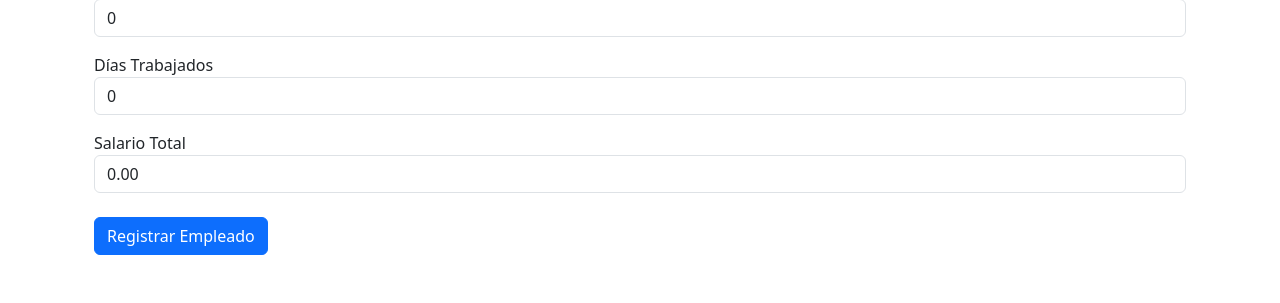
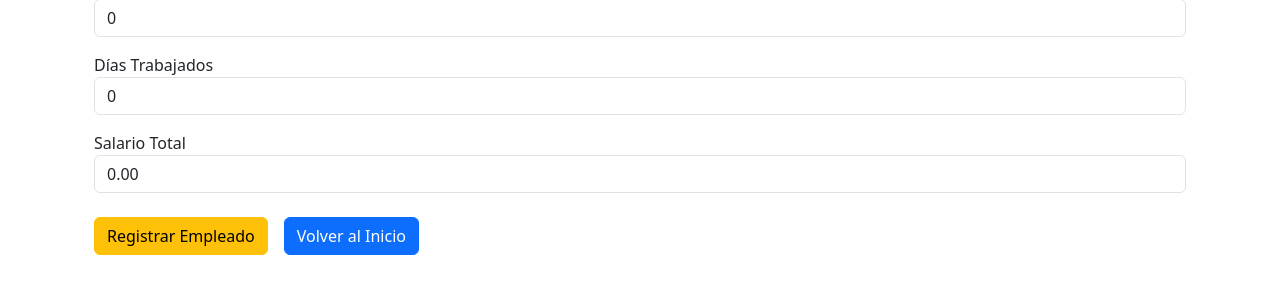
Before and after one commit to JimeneZz007/EntreCOL, a Flask app: template templates/auth/registrar_empleado.html in a window 1280 px wide. Shown: the part 1375-1678 px from the top of the page. Run offline with Flask 3, Linux system fonts and the light colour scheme; the template is opened without the code that fills it, so the values that code supplies are empty; some libraries are stand-ins or nearby versions.

Commit message:
Update registrar_empleado.html

```diff
--- a/templates/auth/registrar_empleado.html
+++ b/templates/auth/registrar_empleado.html
@@ -114,9 +114,12 @@
       <label>Salario Total</label>
       <input type="number" step="0.01" min="0" id="salario_total" class="form-control" readonly>
     </div>
+    <input type="hidden" name="fecha_nomina" id="fecha_nomina">
 
-    <input type="hidden" name="fecha_nomina" id="fecha_nomina">
-    <button type="submit" class="btn btn-primary">Registrar Empleado</button>
+    <div class="d-flex gap-3">
+      <button type="submit" class="btn btn-warning">Registrar Empleado</button>
+      <a href="{{ url_for('inicio') }}" class="btn btn-primary">Volver al Inicio</a>
+    </div>
   </form>
 </div>
 
```
